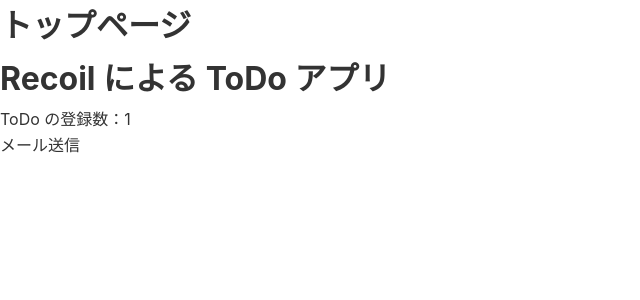
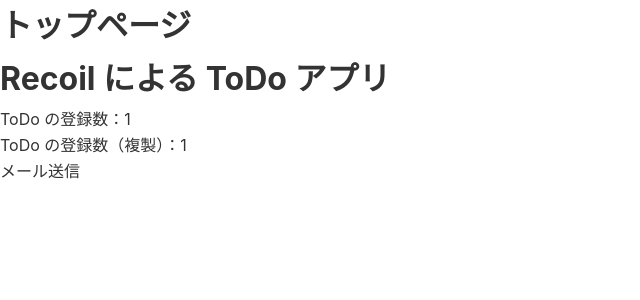
Before and after one commit to siakas/nextjs-recoil-sample, a Next.js app: page / in a window 1280 px wide. Shown: the top 300 px of the page, without its empty margins (0-640 px from the left). Built offline with nearby package versions, Linux system fonts and the light colour scheme.

Commit message:
ファイルを分割し、複数のコンポーネントから atom や selector の値を共有できるのを確認

```diff
--- a/src/components/TodoList.tsx
+++ b/src/components/TodoList.tsx
@@ -1,42 +1,18 @@
-import { atom, selector, useRecoilValue } from 'recoil'
-
-// atom に ToDo リストの初期値の「状態」を定義
-const todoListState = atom({
-  key: 'todoListState', // 一意となる名前
-  default: [
-    {
-      id: 0,
-      title: 'メール送信',
-      isComplete: false,
-    },
-  ],
-})
-
-// selector は atom の状態を操作して別の処理をおこなう
-// ここでは todoListState の配列内のオブジェクトの数を取得して返している
-// selector では初期値の設定はおこなわない
-const todoListStatsState = selector({
-  key: 'todoListStatsState',
-  get: ({ get }) => {
-    const todoList = get(todoListState)
-    const totalNum = todoList.length
-
-    return totalNum
-  },
-})
+import { useRecoilValue } from 'recoil'
+import TodoListStats from '@/components/TodoListStats'
+import TodoListStats2 from '@/components/TodoListStats2'
+import { todoListState } from '@/store/atom'
 
 const TodoList = () => {
-  // 定義した atom の値は useRecoilValue() で取得する
-  // useRecoilValue() の引数には atom の戻り値が格納されている変数名を設定する（key 名ではない点に注意）
-  // また、useRecoilValue() は状態の取得のみで更新はできない
+  // 定義した atom や selector の値は useRecoilValue() で取得する
+  // useRecoilValue() は状態の取得のみで更新はできない
   const todoList = useRecoilValue(todoListState)
-
-  const totalNum = useRecoilValue(todoListStatsState)
 
   return (
     <div>
       <h1>Recoil による ToDo アプリ</h1>
-      <p>ToDo の登録数：{totalNum}</p>
+      <TodoListStats />
+      <TodoListStats2 />
       {todoList.map((todo) => (
         <div key={todo.id}>{todo.title}</div>
       ))}
--- /dev/null
+++ b/src/components/TodoListStats.tsx
@@ -0,0 +1,10 @@
+import { useRecoilValue } from 'recoil'
+import { todoListStatsState } from '@/store/selector'
+
+const TodoListStats = () => {
+  const totalNum = useRecoilValue(todoListStatsState)
+
+  return <p>ToDo の登録数：{totalNum}</p>
+}
+
+export default TodoListStats
--- /dev/null
+++ b/src/components/TodoListStats2.tsx
@@ -0,0 +1,10 @@
+import { useRecoilValue } from 'recoil'
+import { todoListStatsState } from '@/store/selector'
+
+const TodoListStats2 = () => {
+  const totalNum = useRecoilValue(todoListStatsState)
+
+  return <p>ToDo の登録数（複製）：{totalNum}</p>
+}
+
+export default TodoListStats2
--- /dev/null
+++ b/src/store/atom.ts
@@ -0,0 +1,13 @@
+import { atom } from 'recoil'
+
+// atom に ToDo リストの初期値の「状態」を定義
+export const todoListState = atom({
+  key: 'todoListState', // 一意となる名前
+  default: [
+    {
+      id: 0,
+      title: 'メール送信',
+      isComplete: false,
+    },
+  ],
+})
--- /dev/null
+++ b/src/store/selector.ts
@@ -0,0 +1,15 @@
+import { selector } from 'recoil'
+import { todoListState } from '@/store/atom'
+
+// selector は atom の状態を操作して別の処理をおこなう
+// ここでは todoListState の配列内のオブジェクトの数を取得して返している
+// selector では初期値の設定はおこなわない
+export const todoListStatsState = selector({
+  key: 'todoListStatsState',
+  get: ({ get }) => {
+    const todoList = get(todoListState)
+    const totalNum = todoList.length
+
+    return totalNum
+  },
+})
```
